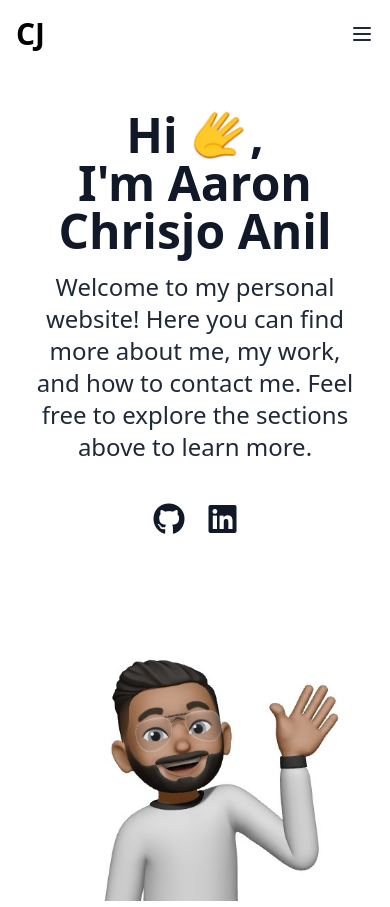
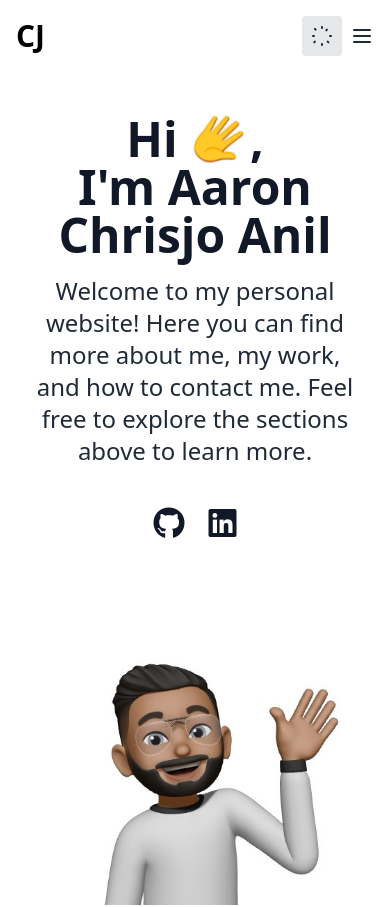
Before and after one commit to aaronchrisjo/eport, an Angular app: page / in a window 390 px wide. Shown: the top 907 px of the page. Built offline with nearby package versions, Linux system fonts and the light colour scheme.

Commit message:
dark mode working for the navbar

```diff
--- a/src/app/main/header/header.component.html
+++ b/src/app/main/header/header.component.html
@@ -1,21 +1,31 @@
-<nav class="bg-white text-gray-400 p-4">
-  <div class="container mx-auto flex items-center justify-between dark:bg-grey-900">
-    <a routerLink="/" class="text-3xl font-semibold text-black">CJ</a>
+<nav class="bg-white text-gray-400 p-4 dark:bg-black dark:text-white">
+  <div class="container mx-auto flex items-center justify-between dark:bg-black dark:text-white">
+    <a routerLink="/" class="text-3xl font-semibold text-black dark:text-white">CJ</a>
 
-    <button (click)="isMenuOpen = !isMenuOpen" class="md:hidden flex items-center text-gray-800 hover:text-blue-800 focus:outline-none">
+    <!-- Mobile Navigation Section -->
+    <div class="md:hidden flex items-center">
+      <!-- Dark Mode Toggle Button for Mobile -->
+      <button (click)="toggleDarkMode()" class="p-2 rounded bg-gray-200 dark:bg-gray-700 text-gray-800 dark:text-gray-300 focus:outline-none mr-2">
+        <svg class="w-6 h-6" fill="none" stroke="currentColor" viewBox="0 0 24 24" xmlns="http://www.w3.org/2000/svg">
+          <path stroke-linecap="round" stroke-linejoin="round" stroke-width="2" d="M12 3v1m0 16v1m9-9h-1M4 12H3m15.364 6.364l-.707-.707m-12.728 0l-.707.707m12.728-12.728l-.707.707M5.636 5.636l-.707-.707"></path>
+        </svg>
+      </button>
+
+      <button (click)="isMenuOpen = !isMenuOpen" class="flex items-center text-gray-800 hover:text-blue-800 focus:outline-none">
         <svg class="w-6 h-6" fill="none" stroke="currentColor" viewBox="0 0 24 24" xmlns="http://www.w3.org/2000/svg">
           <path stroke-linecap="round" stroke-linejoin="round" stroke-width="2" d="M4 6h16M4 12h16M4 18h16"></path>
         </svg>
       </button>
+    </div>
 
+    <!-- Desktop Navigation Links -->
     <div class="hidden md:flex items-center space-x-12">
-      <!-- Navigation Links -->
-      <a routerLink="/about" class="text-gray-800 hover:text-blue-800 transition-colors duration-300 ease-in-out">About</a>
-      <a routerLink="/resume" class="text-gray-800 hover:text-blue-800 transition-colors duration-300 ease-in-out">Projects</a>
-      <a routerLink="/certificates" class="text-gray-800 hover:text-blue-800 transition-colors duration-300 ease-in-out">Certificates</a>
-      <a (click)="openContactModal()" routerLink="/" class="text-black hover:text-blue-800 transition-colors duration-300">Contact</a>
+      <a routerLink="/about" class="text-gray-800 hover:text-blue-800 transition-colors duration-300 ease-in-out dark:bg-black dark:text-white">About</a>
+      <a routerLink="/resume" class="text-gray-800 hover:text-blue-800 transition-colors duration-300 ease-in-out dark:bg-black dark:text-white">Projects</a>
+      <a routerLink="/certificates" class="text-gray-800 hover:text-blue-800 transition-colors duration-300 ease-in-out dark:bg-black dark:text-white">Certificates</a>
+      <a (click)="openContactModal()" routerLink="/" class="text-black hover:text-blue-800 transition-colors duration-300 dark:bg-black dark:text-white">Contact</a>
 
-      <!-- Dark Mode Toggle Button -->
+      <!-- Dark Mode Toggle Button for Desktop -->
       <button (click)="toggleDarkMode()" class="p-2 rounded bg-gray-200 dark:bg-gray-700 text-gray-800 dark:text-gray-300 focus:outline-none">
         <svg class="w-6 h-6" fill="none" stroke="currentColor" viewBox="0 0 24 24" xmlns="http://www.w3.org/2000/svg">
           <path stroke-linecap="round" stroke-linejoin="round" stroke-width="2" d="M12 3v1m0 16v1m9-9h-1M4 12H3m15.364 6.364l-.707-.707m-12.728 0l-.707.707m12.728-12.728l-.707.707M5.636 5.636l-.707-.707"></path>
@@ -24,16 +34,14 @@
     </div>
   </div>
 
-  <!-- Mobile Navigation Links -->
-  <div class="md:hidden">
-    <div [ngClass]="{'block': isMenuOpen, 'hidden': !isMenuOpen}" class="flex flex-col items-center mt-4 space-y-4">
+  <!-- Mobile Navigation Menu -->
+  <div [ngClass]="{'block': isMenuOpen, 'hidden': !isMenuOpen}" class="md:hidden flex flex-col items-center mt-4 space-y-4">
     <a routerLink="/" class="text-gray-800 hover:text-blue-800 transition-colors duration-300 ease-in-out" (click)="isMenuOpen = false">Home</a>
     <a routerLink="/about" class="text-gray-800 hover:text-blue-800 transition-colors duration-300 ease-in-out" (click)="isMenuOpen = false">About</a>
     <a routerLink="/resume" class="text-gray-800 hover:text-blue-800 transition-colors duration-300 ease-in-out" (click)="isMenuOpen = false">Projects</a>
     <a routerLink="/certificates" class="text-gray-800 hover:text-blue-800 transition-colors duration-300 ease-in-out" (click)="isMenuOpen = false">Certificates</a>
     <a (click)="openContactModal()" routerLink="/contact" class="text-black hover:text-blue-800 transition-colors duration-300" (click)="isMenuOpen = false">Contact</a>
   </div>
-  </div>
 
   <!-- Include the ContactComponent and bind the visibility state -->
   <app-contact [isVisible]="isContactModalVisible" (close)="isContactModalVisible = false"></app-contact>
--- a/src/app/main/home/home.component.html
+++ b/src/app/main/home/home.component.html
@@ -1,4 +1,4 @@
-<section class="bg-white dark:bg-grey-900 min-h-screen flex flex-col md:flex-row">
+<section class="bg-white dark:bg-black dark:text-white min-h-screen flex flex-col md:flex-row">
   <!-- Text Content Half -->
   <div class="flex-1 flex items-center justify-center bg-white p-8">
     <div class="text-center max-w-lg mx-auto">
```
Lines whose indentation alone changed are shown as unchanged.
